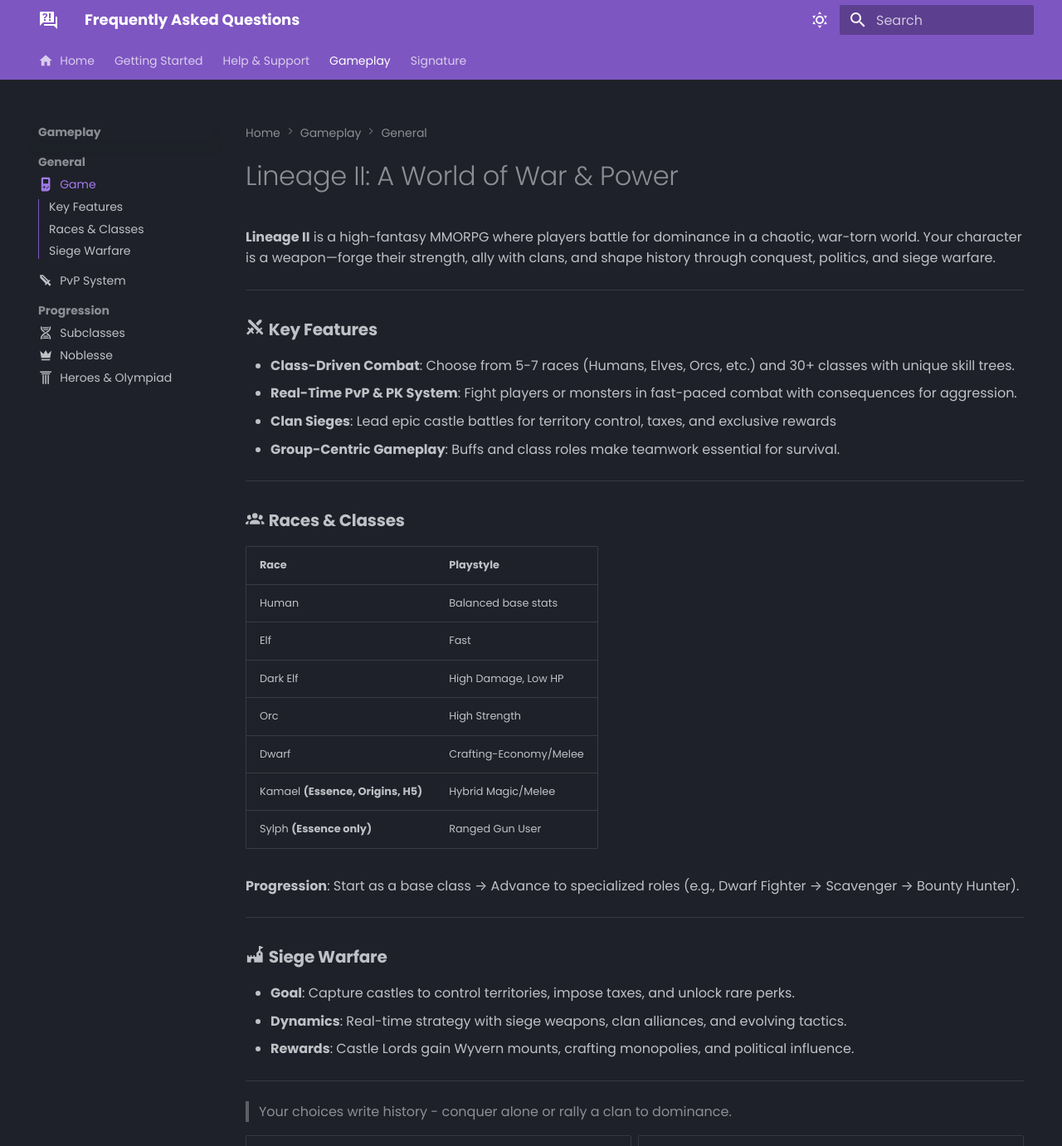
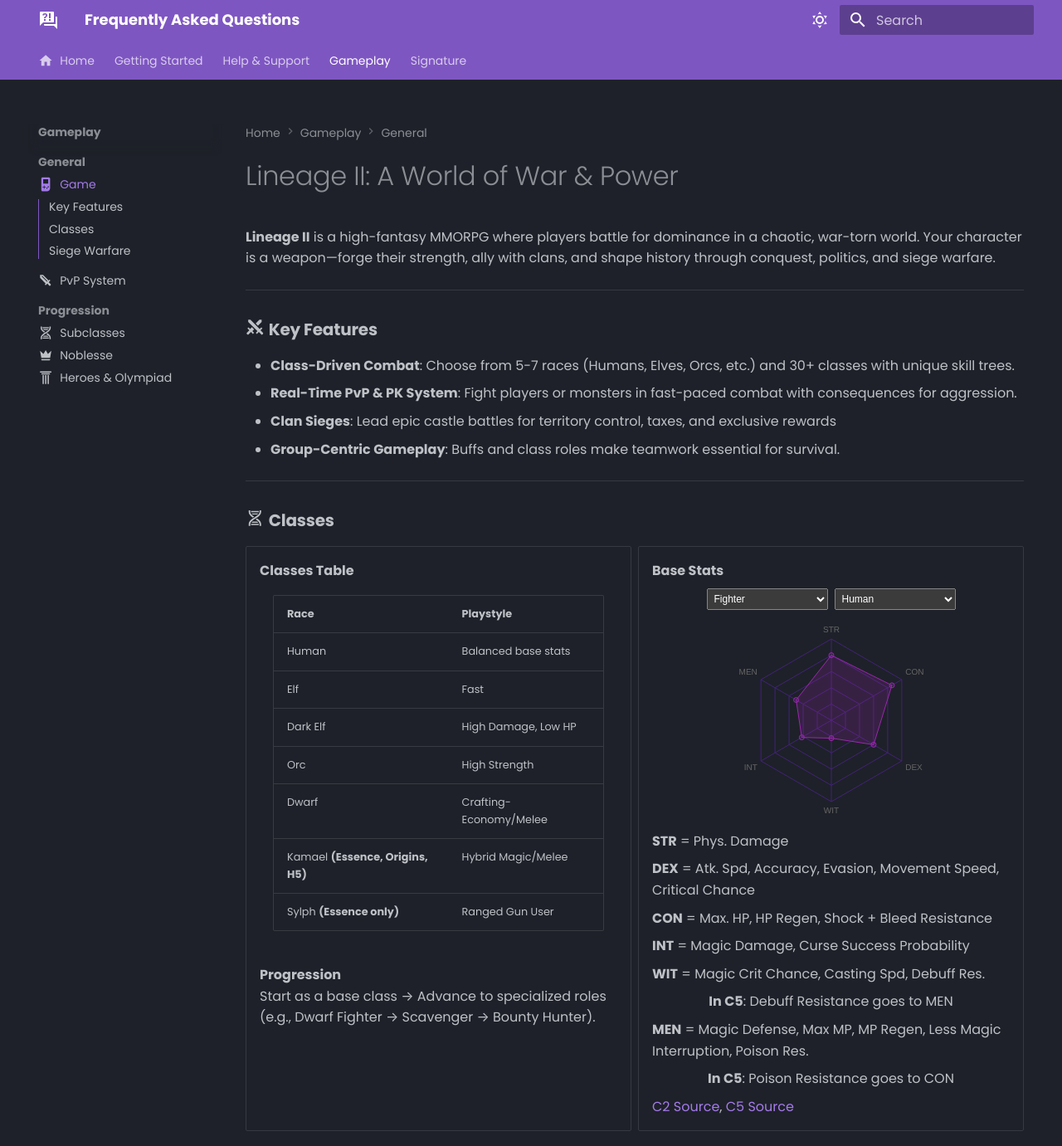
Before and after one commit to tab1-web/faq, an MkDocs documentation site: the page built from docs/Game/General/game.md, in a window 1280 px wide and 1400 px high, cut to the strip 0-1381 px from the top of the window. Shown: the whole strip at 83% size. Built offline with MkDocs 1.6.1 and Material for MkDocs 9.7.7, drawn with Linux system fonts in a browser that asks for light colours; some web fonts are replaced.

Commit message:
to be continued, styling game and adding a classes graph.

```diff
--- a/docs/Game/General/game.md
+++ b/docs/Game/General/game.md
@@ -16,20 +16,191 @@
 - **Group-Centric Gameplay**: Buffs and class roles make teamwork essential for survival.
 
 ---
+### :material-dna: **Classes**
 
-### :material-account-group: **Races & Classes**
-| Race                              | Playstyle                   |
-|-------------                      |-----------------------------|
-| Human                             | Balanced base stats         |
-| Elf                               | Fast                        |
-| Dark Elf                          | High Damage, Low HP         |
-| Orc                               | High Strength               |
-| Dwarf                             | Crafting-Economy/Melee      |
-| Kamael **(Essence, Origins, H5)**     | Hybrid Magic/Melee          |
-| Sylph **(Essence only)**              | Ranged Gun User             |
+<div class="grid cards" markdown>
+<ul markdown>
+<li>
+<strong>Classes Table</strong>
+<div class="md-typeset__table"><table>
+<thead>
+<tr>
+<th>Race</th>
+<th>Playstyle</th>
+</tr>
+</thead>
+<tbody>
+<tr>
+<td>Human</td>
+<td>Balanced base stats</td>
+</tr>
+<tr>
+<td>Elf</td>
+<td>Fast</td>
+</tr>
+<tr>
+<td>Dark Elf</td>
+<td>High Damage, Low HP</td>
+</tr>
+<tr>
+<td>Orc</td>
+<td>High Strength</td>
+</tr>
+<tr>
+<td>Dwarf</td>
+<td>Crafting-Economy/Melee</td>
+</tr>
+<tr>
+<td>Kamael <strong>(Essence, Origins, H5)</strong></td>
+<td>Hybrid Magic/Melee</td>
+</tr>
+<tr>
+<td>Sylph <strong>(Essence only)</strong></td>
+<td>Ranged Gun User</td>
+</tr>
+</tbody>
+</table></div>
+<strong>Progression</strong> <br>Start as a base class → Advance to specialized roles <br>(e.g., Dwarf Fighter → Scavenger → Bounty Hunter).
+</li>
+<li>
+<p><strong>Base Stats</strong></p>
 
-**Progression**: Start as a base class → Advance to specialized roles (e.g., Dwarf Fighter → Scavenger → Bounty Hunter).
+<div style="max-width: 300px; margin: 0 auto;">
+  <div style="display: flex; gap: 8px; margin-bottom: 8px;">
+    <select id="class-select" style="padding: 4px; font-size: 12px; flex: 1;">
+        <option value="Fighter">Fighter</option>
+        <option value="Mage">Mage</option>
+        <option value="Kamael">Kamael</option>
+    </select>
+    <select id="race-select" style="padding: 4px; font-size: 12px; flex: 1;">
+      <!-- Options will be populated by JavaScript -->
+    </select>
+  </div>
+  <div style="position: relative; height: 250px;">
+    <canvas id="hexagonChart" height="250"></canvas>
+  </div>
+</div>
+<p><strong>STR</strong> = Phys. Damage</p>
+<p><strong>DEX</strong> = Atk. Spd, Accuracy, Evasion, Movement Speed, Critical Chance</p>
+<p><strong>CON</strong> = Max. HP, HP Regen, Shock + Bleed Resistance</p>
+<p><strong>INT</strong> = Magic Damage, Curse Success Probability</p>
+<p><strong>WIT</strong> = Magic Crit Chance, Casting Spd, Debuff Res.</p>
+<p style="text-align: center;"><strong>In C5</strong>: Debuff Resistance goes to MEN</p>
+<p><strong>MEN</strong> = Magic Defense, Max MP, MP Regen, Less Magic Interruption, Poison Res.</p>
+<p style="text-align: center;"><strong>In C5</strong>: Poison Resistance goes to CON</p>
+<p><a href="https://lineage2wiki.com/c2/patch-notes/#basic_systems">C2 Source</a>, <a href="https://lineage2wiki.com/c5/patch-notes/#skills_and_magic">C5 Source</a></p>
+</li>
+</ul>
+</div>
 
+<script src="https://cdn.jsdelivr.net/npm/chart.js"></script>
+<script>
+const statsData = {
+  "Fighter": {
+    "Human": { "STR": 40, "CON": 43, "DEX": 30, "WIT": 11, "INT": 21, "MEN": 25 },
+    "Elf": { "STR": 36, "CON": 36, "DEX": 35, "WIT": 14, "INT": 23, "MEN": 26 },
+    "Dark Elf": { "STR": 41, "CON": 32, "DEX": 34, "WIT": 12, "INT": 25, "MEN": 26 },
+    "Dwarf": { "STR": 39, "CON": 45, "DEX": 29, "WIT": 10, "INT": 20, "MEN": 27 },
+    "Orc": { "STR": 40, "CON": 47, "DEX": 26, "WIT": 12, "INT": 18, "MEN": 27 },
+  },
+  "Mage": {
+    "Human": { "STR": 22, "CON": 27, "DEX": 21, "WIT": 20, "INT": 41, "MEN": 39 },
+    "Elf": { "STR": 21, "CON": 25, "DEX": 24, "WIT": 23, "INT": 37, "MEN": 40 },
+    "Dark Elf": { "STR": 23, "CON": 24, "DEX": 23, "WIT": 19, "INT": 44, "MEN": 37 },
+    "Orc": { "STR": 25, "CON": 31, "DEX": 20, "WIT": 21, "INT": 31, "MEN": 42 },
+  },
+  "Kamael": {
+    "Male": { "STR": 41, "CON": 31, "DEX": 33, "WIT": 11, "INT": 29, "MEN": 25 },
+    "Female": { "STR": 39, "CON": 30, "DEX": 35, "WIT": 11, "INT": 28, "MEN": 27 },
+  },
+};
+
+const ctx = document.getElementById('hexagonChart').getContext('2d');
+let chart;
+
+function populateRaceOptions() {
+  const classSelect = document.getElementById('class-select');
+  const raceSelect = document.getElementById('race-select');
+  const selectedClass = classSelect.value;
+
+  raceSelect.innerHTML = '';
+
+  Object.keys(statsData[selectedClass]).forEach(race => {
+    const option = document.createElement('option');
+    option.value = race;
+    option.textContent = race;
+    raceSelect.appendChild(option);
+  });
+}
+
+function createChart(stats) {
+  if (chart) chart.destroy();
+
+  chart = new Chart(ctx, {
+    type: 'radar',
+    data: {
+      labels: ['STR', 'CON', 'DEX', 'WIT', 'INT', 'MEN'],
+      datasets: [{
+        data: [stats.STR, stats.CON, stats.DEX, stats.WIT, stats.INT, stats.MEN],
+        backgroundColor: 'rgba(156, 39, 176, 0.2)',
+        borderColor: 'rgba(156, 39, 176, 1)',
+        borderWidth: 1,
+        pointRadius: 3
+      }]
+    },
+    options: {
+      responsive: true,
+      maintainAspectRatio: false,
+      layout: {
+        padding: 10
+      },
+      scales: {
+        r: {
+          angleLines: { color: '#422378', lineWidth: 1 },
+          suggestedMin: 0,
+          suggestedMax: 50,
+          ticks: {
+            stepSize: 10,
+            display: false
+          },
+          pointLabels: {
+            font: {
+              size: 10
+            }
+          },
+          grid: {
+            color: '#422378',
+            lineWidth: 1
+          }
+        }
+      },
+      plugins: {
+        legend: { display: false },
+        tooltip: {
+          bodyFont: { size: 11 }
+        }
+      }
+    }
+  });
+}
+
+function updateChart() {
+  const selectedClass = document.getElementById('class-select').value;
+  const selectedRace = document.getElementById('race-select').value;
+  const stats = statsData[selectedClass][selectedRace];
+  createChart(stats);
+}
+
+document.getElementById('class-select').addEventListener('change', function() {
+  populateRaceOptions();
+  updateChart();
+});
+
+document.getElementById('race-select').addEventListener('change', updateChart);
+
+populateRaceOptions();
+updateChart();
+</script>
 ---
 
 ### :material-castle: **Siege Warfare**
```
